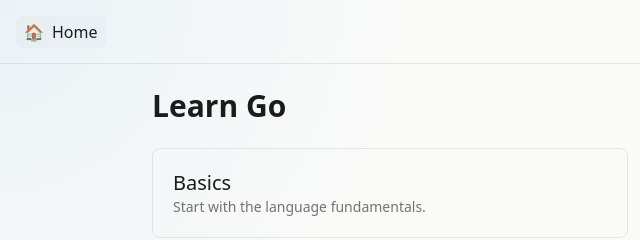
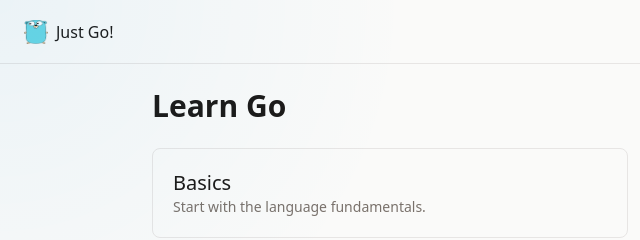
Before and after one commit to lifeBalance/just-go, a Svelte app: page / in a window 1280 px wide. Shown: the full height of the page, 0-640 px from the left. Built offline with nearby package versions, Linux system fonts and the light colour scheme.

Commit message:
work on logo

```diff
--- a/src/lib/components/svelte-doc/Logo.svelte
+++ b/src/lib/components/svelte-doc/Logo.svelte
@@ -1,19 +1,20 @@
+<script module lang="ts">
+  import type { Snippet } from 'svelte'
+  export type Props = {
+    href?: string
+    icon?: Snippet
+    text?: Snippet
+  }
+</script>
+
 <script lang="ts">
-  export let href: string = '/'
-  export let label: string = 'Home'
-  export let emoji: string = '🏠'
-  export let currentPath: string = ''
-  const normalize = (p: string) => p.replace(/\/$/, '')
-  $: active = normalize(currentPath) === normalize(href)
+  let { href = '/', icon, text } = $props()
 </script>
 
 <a
   href={href}
-  aria-current={active ? 'page' : undefined}
   class="inline-flex items-center gap-2 px-2 py-1 rounded-md no-underline text-(--sd-fg) hover:bg-(--sd-hover)"
-  class:bg-(--sd-hover)={active}
-  class:font-medium={active}
 >
-  <span aria-hidden="true">{emoji}</span>
-  <span>{label}</span>
+  <span aria-hidden="true">{@render icon?.()}</span>
+  <span>{@render text?.()}</span>
 </a>
--- a/src/routes/+layout.svelte
+++ b/src/routes/+layout.svelte
@@ -4,6 +4,7 @@
   import TopBar from '$lib/components/svelte-doc/TopBar.svelte'
   import Logo from '$lib/components/svelte-doc/Logo.svelte'
   import ThemeToggle from '$lib/components/svelte-doc/ThemeToggle.svelte'
+  import gopher from '../assets/gopher.png'
 
   let { children, data } = $props()
 </script>
@@ -18,7 +19,10 @@
 <div class="min-h-screen bg-sd-bg text-sd-fg relative gradient-container">
   <TopBar>
     {#snippet left()}
-      <Logo href="/" label="Home" currentPath={data?.path ?? ''} />
+      <Logo href="/">
+        {#snippet icon()}<img src={gopher} alt="" class="h-6 w-6" />{/snippet}
+        {#snippet text()}Just Go!{/snippet}
+      </Logo>
     {/snippet}
 
     {#snippet right()}
```
Also changed, not shown: src/assets/gopher.png (added).
